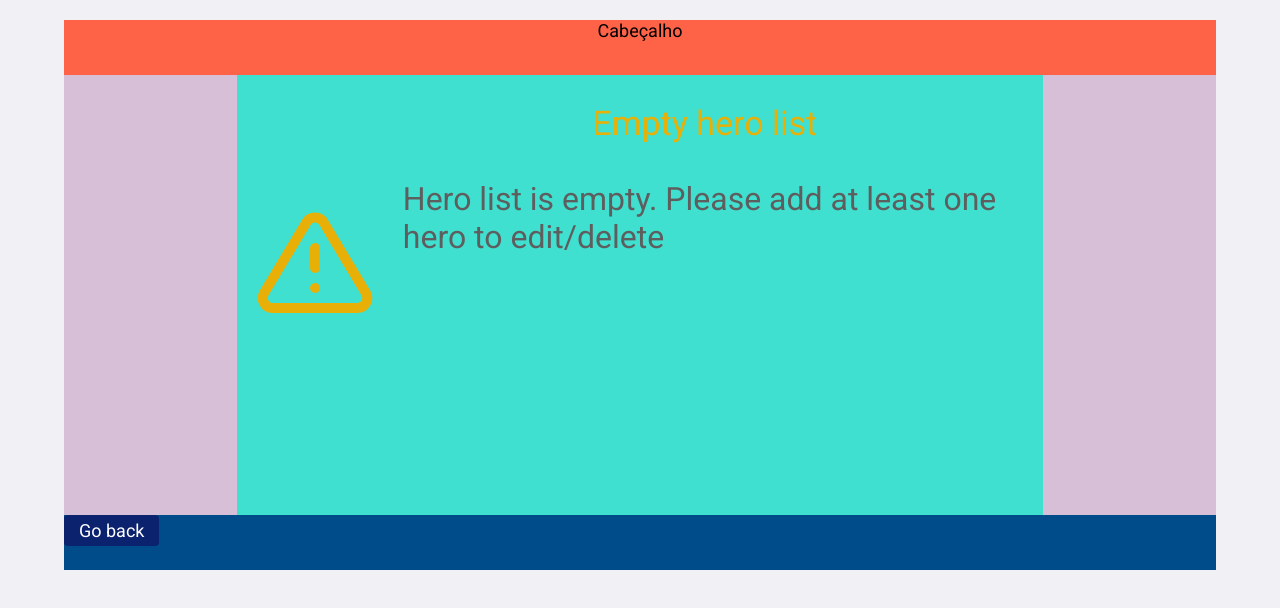
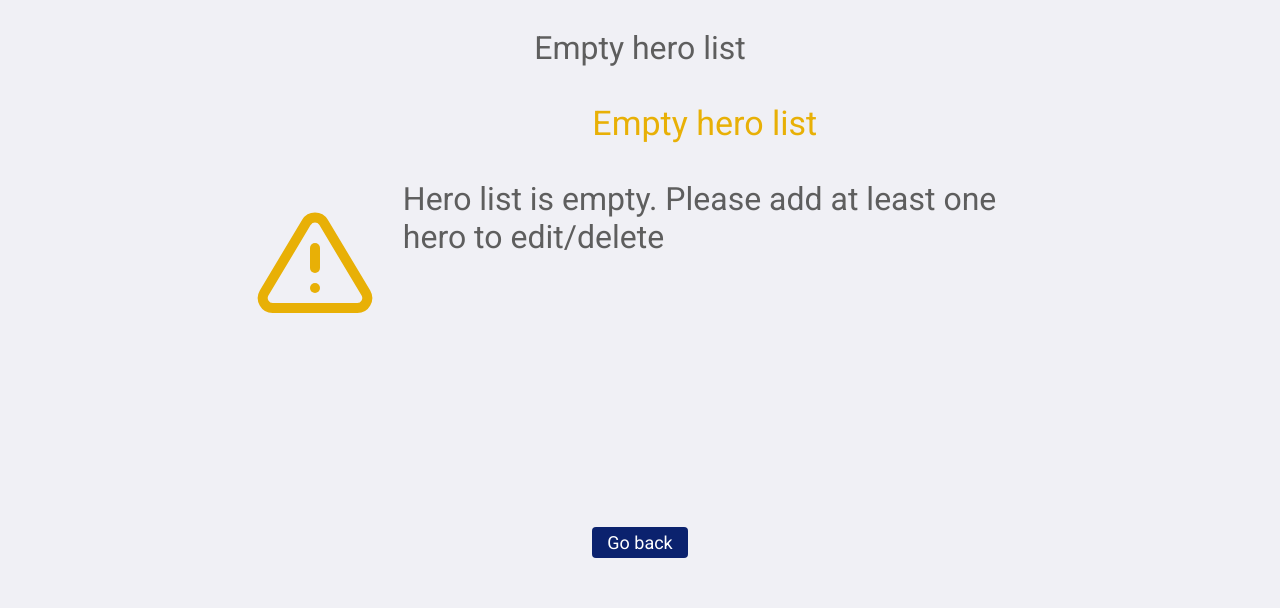
Before and after one commit to devfabiosilva/challenges, a React (Create React App) app in the folder marvel-softplan-reactjs/: page /fav in a window 1280 px wide. Shown: the top 608 px of the page. Built offline with nearby package versions, Linux system fonts and the light colour scheme.

Commit message:
Adicionando actions ao navegador. Force query.

```diff
--- a/marvel-softplan-reactjs/src/actions/index.js
+++ b/marvel-softplan-reactjs/src/actions/index.js
@@ -6,6 +6,7 @@ const OPEN_VIEWER_DETAIL = 5;
 const SET_QUERY = 6;
 const ADD_TO_FAVORITE = 7;
 const REMOVE_FROM_FAVORITE = 8;
+const FORCE_SET_QUERY_UPDATE = 9;
 
 export const m_Actions = {
 
@@ -14,7 +15,8 @@ export const m_Actions = {
     OPEN_VIEWER_DETAIL,
     SET_QUERY,
     ADD_TO_FAVORITE,
-    REMOVE_FROM_FAVORITE
+    REMOVE_FROM_FAVORITE,
+    FORCE_SET_QUERY_UPDATE
 
 }
 
@@ -68,3 +70,7 @@ export function m_query(query) {
 export function m_openViewerHeroDetail(formatedData) {
     return { type: OPEN_VIEWER_DETAIL, data: formatedData };
 }
+
+export function m_force_query(query) {
+    return { type: FORCE_SET_QUERY_UPDATE, query }
+}
--- a/marvel-softplan-reactjs/src/components/notification/index.js
+++ b/marvel-softplan-reactjs/src/components/notification/index.js
@@ -39,9 +39,7 @@ export function Notification({ state, nAlert, nError, children, title, nType })
 
     if (nType) {
 
-        nAlert = (nType===notificationType.NOTF_ALERT);
-
-        if (!nAlert)
+        if (!(nAlert = (nType===notificationType.NOTF_ALERT)))
             nError = (nType===notificationType.NOTF_ERROR);
 
     }
--- a/marvel-softplan-reactjs/src/pages/Favorite/index.js
+++ b/marvel-softplan-reactjs/src/pages/Favorite/index.js
@@ -4,9 +4,14 @@ import Notification from '../../components/notification';
 import { m_modifyLanguage, m_deleteFromFavorite } from '../../actions';
 import { getMarvelLanguageFromLocalStorage } from '../../utils/language';
 import { f_getKey } from '../../utils';
+import { FiTrash2, FiEdit } from 'react-icons/fi';
+import { useHistory } from 'react-router-dom';
+//import { m_force_query } from '../../actions';
 import './style.css';
 
 export function Favorite(props) {
+
+    const history = useHistory();
 
     useEffect(
 
@@ -21,11 +26,18 @@ export function Favorite(props) {
 
     )
 
+    function goBack() {
+//        props.m_setForceQuery();
+        history.goBack();
+    }
+
     if (props.favoriteLists.length)
         return (
             <div className="fav-container">
                 <div className="fav-header">
-                    { props.state.interface.favorite_hero_found.replace(/%d/, props.favoriteLists.length) }
+                    <p className="fav-header-txt">
+                        { props.state.interface.favorite_hero_found.replace(/%d/, props.favoriteLists.length) }
+                    </p>
                 </div>
                 <div className="fav-list">
                     <div className="fav-list-container">
@@ -56,15 +68,17 @@ export function Favorite(props) {
                                         className="fav-item-btn-container"
                                     >
                                         <button
+                                            className="edit-btn"
                                             key={f_getKey()}
                                         >
-                                            Botao1
+                                           <FiEdit size={16} />
                                         </button>
                                         <button
+                                            className="remove-btn"
                                             key={val.id}
                                             onClick={() => props.removeFromList(val.id)}
                                         >
-                                            Excluir1
+                                             <FiTrash2 size={16} />
                                         </button>
                                     </div>
                                 </div>
@@ -74,7 +88,11 @@ export function Favorite(props) {
                     </div>
                 </div>
                 <div className="fav-footer">
-                    Footer
+                    <button
+                        onClick={goBack}
+                    >
+                        { props.state.interface.go_back }
+                    </button>
                 </div>
             </div>
         );
@@ -82,7 +100,9 @@ export function Favorite(props) {
         return (
             <div className="fav-container">
                 <div className="fav-header">
-                    Cabeçalho
+                    <p className="fav-header-txt">
+                        { props.state.interface.empty_list_msg_title }
+                    </p>
                 </div>
                 <div className="fav-list">
                     <Notification
@@ -93,7 +113,9 @@ export function Favorite(props) {
                     </Notification>
                 </div>
                 <div className="fav-footer">
-                    <button>
+                    <button
+                        onClick={goBack}
+                    >
                         { props.state.interface.go_back }
                     </button>
                 </div>
@@ -111,7 +133,8 @@ const mapStateToProps = (state, ownProps) => ({
 const mapDispatchToProps = (dispatch, ownProps) => ({
 
     favoritePageModifyLang: (e) => dispatch(m_modifyLanguage(e)),
-    removeFromList: (e) => dispatch(m_deleteFromFavorite(e))
+    removeFromList: (e) => dispatch(m_deleteFromFavorite(e)),
+//    m_setForceQuery: () => dispatch(m_force_query(null)),
 
 });
 
--- a/marvel-softplan-reactjs/src/pages/Favorite/style.css
+++ b/marvel-softplan-reactjs/src/pages/Favorite/style.css
@@ -2,50 +2,68 @@
     width: 90%;
     height: 550px;
     margin: 20px auto 20px auto;
-    background-color: thistle;
+    /* background-color: thistle; */
 }
 .fav-header {
+    display: flex;
+    align-items: center;
+    justify-content: center;
     text-align: center;
     height: 10%;
-    background-color: tomato;
+    /*background-color: tomato; */
 }
 .fav-list {
     width: 70%;
     height: 80%;
     margin: auto;
-    background-color: turquoise;
+    /* background-color: turquoise; */
+    overflow-y: scroll;
 }
 .fav-list-container {
-    background-color: violet;
+    /* background-color: violet; */
 }
 
 .fav-list-item-container {
     display: flex;
     justify-content: center;
     align-items: center;
-    background-color: yellowgreen;
+    /* background-color: yellowgreen; */
 }
 
 .fav-img-container {
     width: 50px;
     height: 50px;
-    background-color: aqua;
+    /*background-color: aqua;*/
 }
 
 .fav-img {
-    background-color: bisque;
+    /*background-color: bisque; */
 }
 
 .fav-item-name {
     width: 60%;
-    background-color: coral;
+    /*background-color: coral; */
 }
 
 .fav-item-btn-container {
-    background-color: cyan;
+    display: flex;
+    /* background-color: cyan; */
 }
 
 .fav-footer {
+    display: flex;
+    align-items: center;
+    justify-content: center;
     height: 10%;
-    background-color: rgb(0, 76, 139);
+    /* background-color: rgb(0, 76, 139); */
 }
+
+.edit-btn,
+.remove-btn {
+    margin: auto 2px;
+    width: 45px;
+}
+.fav-header-txt {
+    color: rgb(94, 94, 94);
+    font-size: 32px;
+}
--- a/marvel-softplan-reactjs/src/pages/Main/index.js
+++ b/marvel-softplan-reactjs/src/pages/Main/index.js
@@ -5,7 +5,7 @@ import Notification from '../../components/notification';
 import Paginate from '../../components/pagination';
 import { connect } from 'react-redux';
 import { checkApiKey } from '../../utils/secure';
-import { m_modifyLanguage, m_query } from '../../actions';
+import { m_modifyLanguage, m_query, m_force_query } from '../../actions';
 import { useQuery } from '../../utils';
 import {
 
@@ -67,6 +67,7 @@ export function Main(props) {
                     }
 
             }
+
         },
         [
 
@@ -80,7 +81,14 @@ export function Main(props) {
     )
 
     function openSavedFavorite() {
-        (props.savedFavorites.length)?props.history.push('/fav'):alert(props.state.interface.fav_list_empty);
+        //(props.savedFavorites.length)?props.history.push('/fav'):alert(props.state.interface.fav_list_empty);
+        if (props.savedFavorites.length) {
+
+            props.history.push('/fav');
+            props.m_setForceQuery();
+
+        } else
+            alert(props.state.interface.fav_list_empty);
     }
 
     function findHero(e) {
@@ -169,15 +177,19 @@ export function Main(props) {
 }
 
 const mapStateToProps = (state, ownProps) => ({
+
     state: state.m_setLanguage,
     marvel_query: state.m_setQuery,
     heroDetail: state.m_setOpenViewerDetail,
     savedFavorites: state.m_favorite
+
 });
 
 const mapDispatchToProps = (dispatch, ownProps) => ({
+
     mainPageModifyLang: (e) => dispatch(m_modifyLanguage(e)),
     m_setCustomQuery: (e) => dispatch(m_query(e)),
+    m_setForceQuery: () => dispatch(m_force_query(null))
 
 });
 
--- a/marvel-softplan-reactjs/src/reducers/searchtools.js
+++ b/marvel-softplan-reactjs/src/reducers/searchtools.js
@@ -11,6 +11,7 @@ const MARVEL_INITIAL_STATE_QUERY = {
 
 export function m_setQuery(state = MARVEL_INITIAL_STATE_QUERY, action) {
 
+    let name, page, query;
 
     switch (action.type) {
 
@@ -25,6 +26,31 @@ export function m_setQuery(state = MARVEL_INITIAL_STATE_QUERY, action) {
 
             }
 
+        case m_Actions.FORCE_SET_QUERY_UPDATE:
+
+            if (action.query) {
+
+                name = action.query.name;
+                page = action.query.page;
+                query = action.query.query;
+
+            } else {
+
+                name =  state.name;
+                page = state.page;
+                query = state.query;
+
+            }
+
+            return {
+
+                update_query: true,
+                name: name,
+                page: page,
+                query: query
+
+            }
+
         default:
             return state;
 
```
